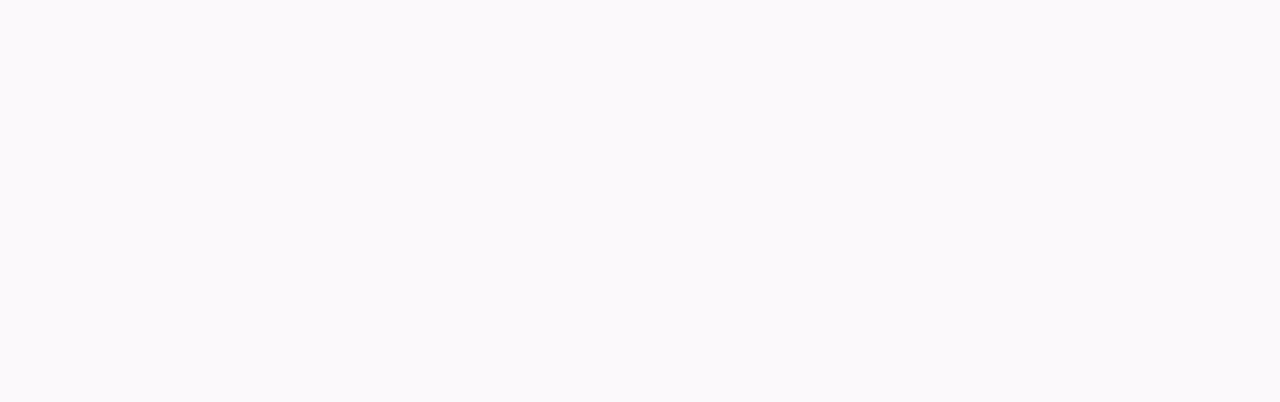
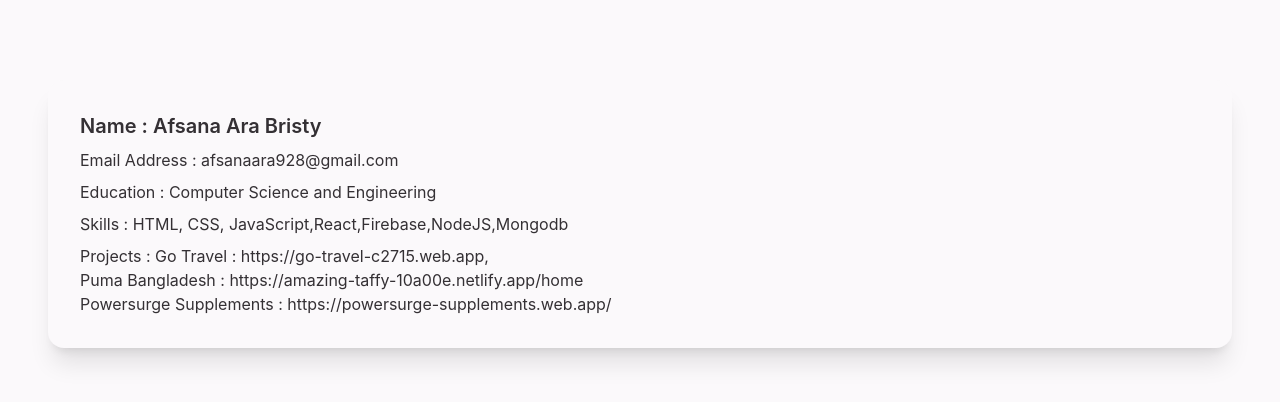
Before and after one commit to afsanaara/manufacturer-website-client-side, a React (Create React App) app: page /portfolio in a window 1280 px wide. Before the commit this address had no page. Shown: the top 402 px of the page. Built offline with nearby package versions, Linux system fonts and the light colour scheme.

Commit message:
portfolio

```diff
--- a/src/App.js
+++ b/src/App.js
@@ -2,12 +2,14 @@
 import "./App.css";
 import { Route, Routes } from "react-router-dom";
 import Blogs from "./Blogs/Blogs";
+import Portfolio from "./Portfolio/Portfolio";
 
 function App() {
   return (
     <div className="App">
       <Routes>
         <Route path="/blogs" element={<Blogs></Blogs>}></Route>
+        <Route path="/portfolio" element={<Portfolio></Portfolio>}></Route>
       </Routes>
     </div>
   );
--- /dev/null
+++ b/src/Portfolio/Portfolio.js
@@ -0,0 +1,26 @@
+import React from 'react'
+
+const Portfolio=()=> {
+    return (
+        <div>
+            <div class="card card-side mt-20 bg-base-100 shadow-xl mx-12">
+
+        <div class="card-body">
+          <h2 class="card-title">Name : Afsana Ara Bristy</h2>
+          <h2> Email Address : afsanaara928@gmail.com</h2>
+          <h2> Education : Computer Science and Engineering</h2>
+          <h2> Skills : HTML, CSS, JavaScript,React,Firebase,NodeJS,Mongodb</h2>
+          <h2>
+            {" "}
+            Projects : Go Travel : https://go-travel-c2715.web.app, <br />
+            Puma Bangladesh : https://amazing-taffy-10a00e.netlify.app/home{" "}
+            <br />
+            Powersurge Supplements : https://powersurge-supplements.web.app/
+          </h2>
+        </div>
+      </div>
+        </div>
+    )
+}
+
+export default Portfolio
```
